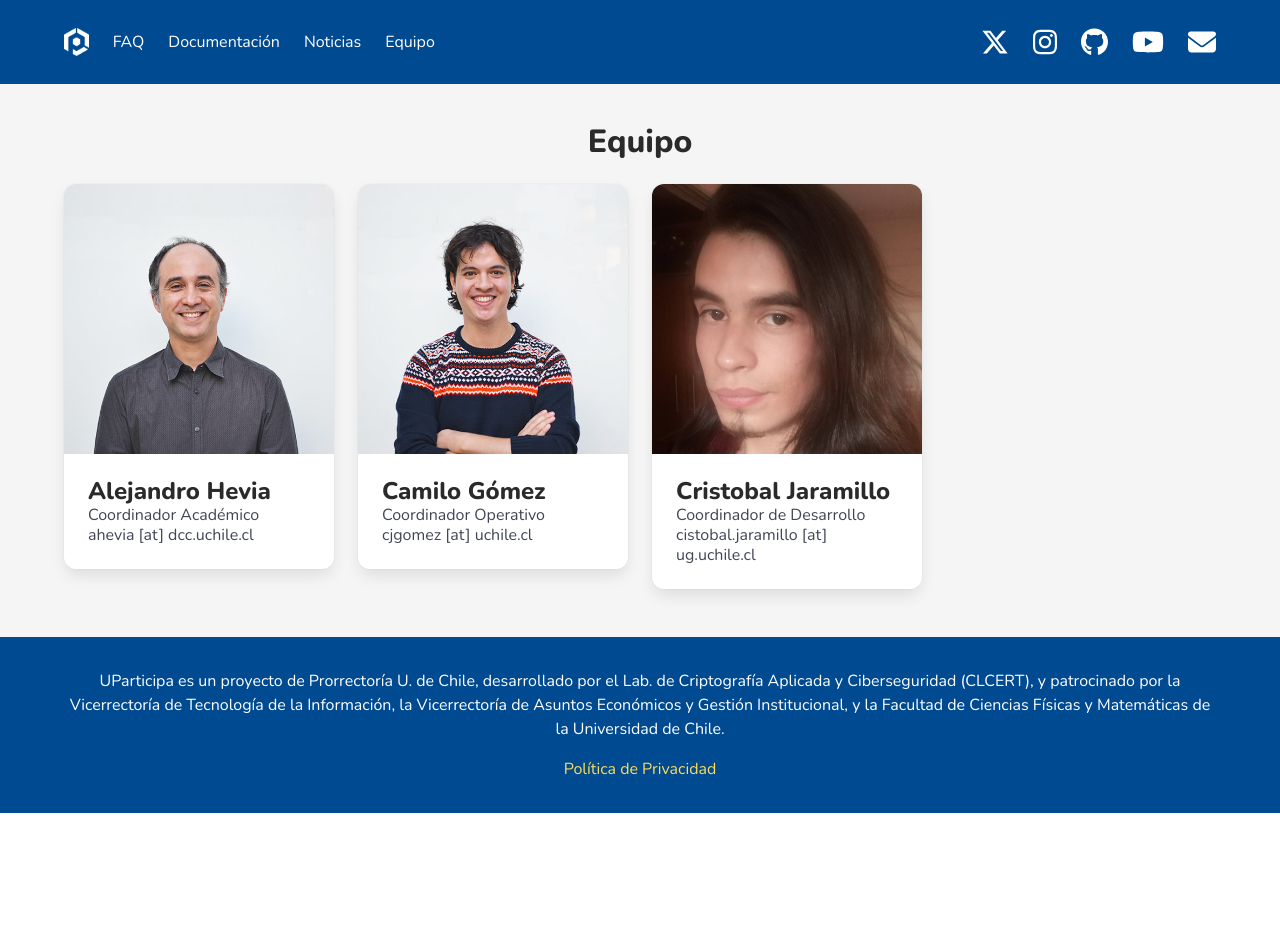
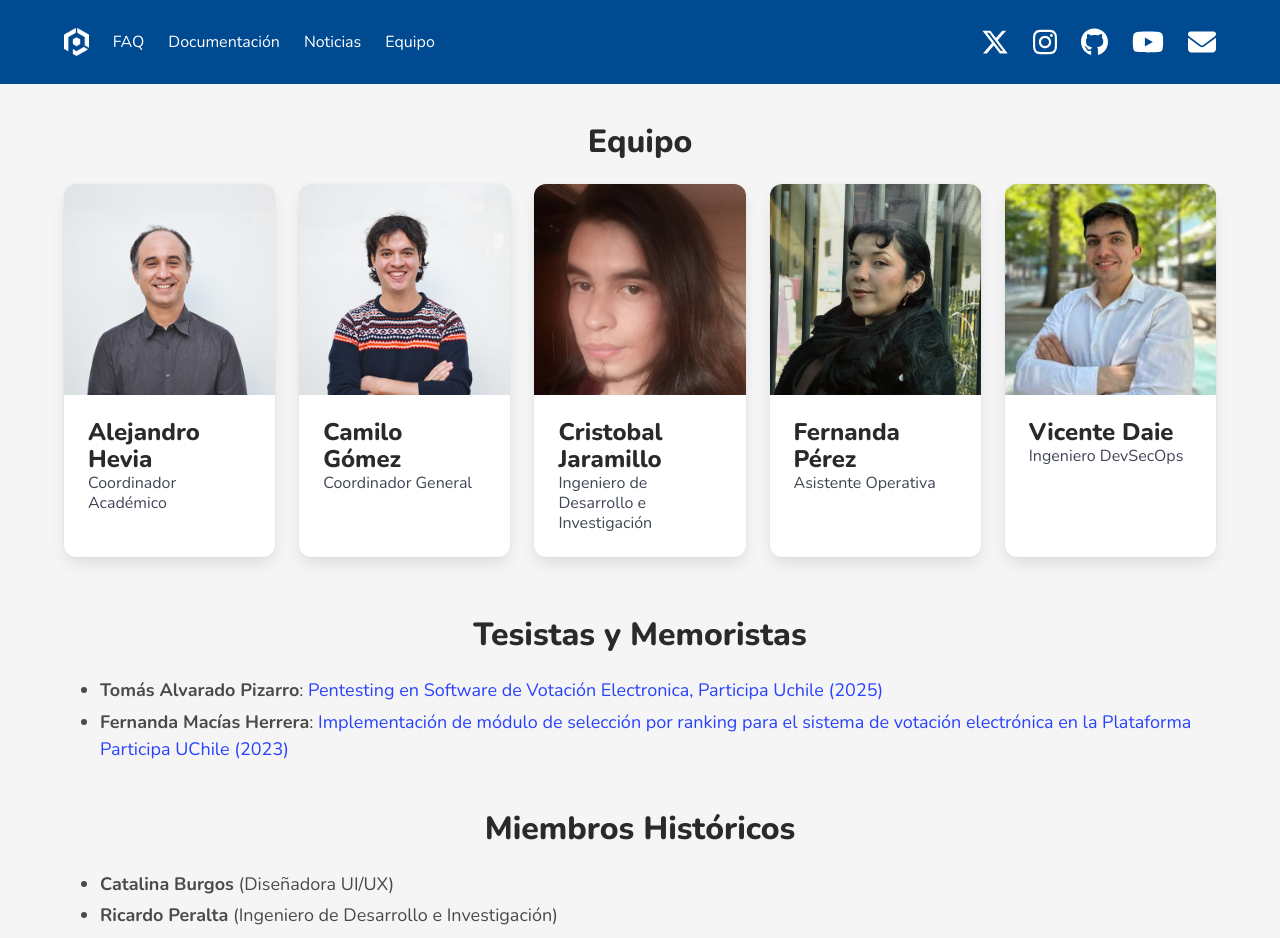
Before and after one commit to clcert/uparticipa-home, a Next.js app: page /team in a window 1280 px wide. Shown: the top 938 px of the page. Before the commit the page ends 813 px from the top, so only its background shows below. Built offline with nearby package versions, Linux system fonts and the light colour scheme.

Commit message:
update team members

```diff
--- a/src/app/team/page.tsx
+++ b/src/app/team/page.tsx
@@ -2,16 +2,46 @@ import Image from "next/image";
 
 type TeamMember = {
   name: string;
-  email: string;
   role: string;
   imageUrl: string;
 };
 
+type Tesista = {
+  name: string;
+  title: string;
+  url: string;
+  year: int;
+}
+
+type FormerMember = {
+  name: string;
+  role: string;
+}
+
 const teamMembers: TeamMember[] = [
-  { name: 'Alejandro Hevia', email: "ahevia [at] dcc.uchile.cl", role: 'Coordinador Académico', imageUrl: '/images/ahevia.jpg' },
-  { name: 'Camilo Gómez', email: "cjgomez [at] uchile.cl", role: 'Coordinador Operativo', imageUrl: '/images/cgomez.jpg' },
-  { name: 'Cristobal Jaramillo', email: "cistobal.jaramillo [at] ug.uchile.cl", role: 'Coordinador de Desarrollo', imageUrl: '/images/cjaramillo.jpg' },
+  { name: 'Alejandro Hevia', role: 'Coordinador Académico', imageUrl: '/images/ahevia.jpg' },
+  { name: 'Camilo Gómez', role: 'Coordinador General', imageUrl: '/images/cgomez.jpg' },
+  { name: 'Cristobal Jaramillo', role: 'Ingeniero de Desarrollo e Investigación', imageUrl: '/images/cjaramillo.jpg' },
+  { name: 'Fernanda Pérez', role: 'Asistente Operativa', imageUrl: '/images/fperez.png' },
+  { name: 'Vicente Daie', role: 'Ingeniero DevSecOps', imageUrl: '/images/vdaie.jpeg' },
 ];
+
+const tesistas: Tesista[] = [
+  { name: 'Tomás Alvarado Pizarro', title: 'Pentesting en Software de Votación Electronica, Participa Uchile', url: '', year: 2025 },
+  { name: 'Fernanda Macías Herrera', title: 'Implementación de módulo de selección por ranking para el sistema de votación electrónica en la Plataforma Participa UChile', url: 'https://repositorio.uchile.cl/handle/2250/194753', year: 2023}
+]
+
+const formerMembers: FormerMember[] = [
+  { name: 'Catalina Burgos', role: 'Diseñadora UI/UX'},
+  { name: 'Ricardo Peralta', role: 'Ingeniero de Desarrollo e Investigación'},
+  { name: 'Eduardo Riveros', role: 'Ingeniero de Seguridad'},
+  { name: 'Fernanda Macías', role: 'Ingeniera de Desarrollo e Investigación'},
+  { name: 'Clemente Paredes', role: 'Ingeniero de Desarrollo'},
+  { name: 'Raúl De La Fuente', role: 'Ingeniero de Desarrollo e Investigación'},
+  { name: 'Marta Aplablaza', role: 'Periodista'},
+  { name: 'Elías Moreno', role: 'Ingeniero de Desarrollo'},
+  { name: 'Catalina Maturana', role: 'Coordinadora de Planificación y Finanzas'}
+]
 
 export default function Team() {
   return (
@@ -20,11 +50,11 @@ export default function Team() {
         <h1 className="title has-text-centered">Equipo</h1>
         <div className="columns is-multiline">
           {teamMembers.map((member, index) => (
-            <div key={index} className="column is-one-quarter">
-              <div className="card">
+            <div key={index} className="column is-one-fifth">
+              <div className="card member-card">
                 <div className="card-image">
                   <figure className="image is-square">
-                    <Image src={member.imageUrl} alt={member.name} width={500} height={500} />
+                    <Image src={member.imageUrl} alt={member.name} width={200} height={250} />
                   </figure>
                 </div>
                 <div className="card-content">
@@ -32,7 +62,6 @@ export default function Team() {
                     <div className="media-content">
                       <p className="title is-size-4">{member.name}</p>
                       <p className="subtitle is-6 mb-0">{member.role}</p>
-                      <p className="subtitle is-6">{member.email}</p>
                     </div>
                   </div>
                 </div>
@@ -40,6 +69,33 @@ export default function Team() {
             </div>
           ))}
         </div>
+
+      <div className="container mt-6">
+        <h1 className="title has-text-centered">Tesistas y Memoristas</h1>
+        <div className="content">
+          <ul>
+            {tesistas.map((tesista, index) => (
+              <li key={index}>
+                <b>{tesista.name}</b>: <a href={tesista.url} target="_blank" rel="noopener noreferrer">{tesista.title} ({tesista.year})</a>
+              </li>
+            ))}
+          </ul>
+        </div>
+      </div>
+
+      <div className="container mt-6">
+        <h1 className="title has-text-centered">Miembros Históricos</h1>
+        <div className="content">
+          <ul>
+            {formerMembers.map((member, index) => (
+              <li key={index}>
+                <b>{member.name}</b> ({member.role})
+              </li>
+            ))}
+          </ul>
+        </div>
+      </div>
+
       </div>
     </section>
   );
--- a/src/styles/globals.scss
+++ b/src/styles/globals.scss
@@ -75,3 +75,7 @@ body {
 #bug-bounty-title {
   color: #004a91;
 }
+
+.member-card {
+  height: 100%;
+}
```
Also changed, not shown: public/images/fperez.png (added), public/images/vdaie.jpeg (added).
